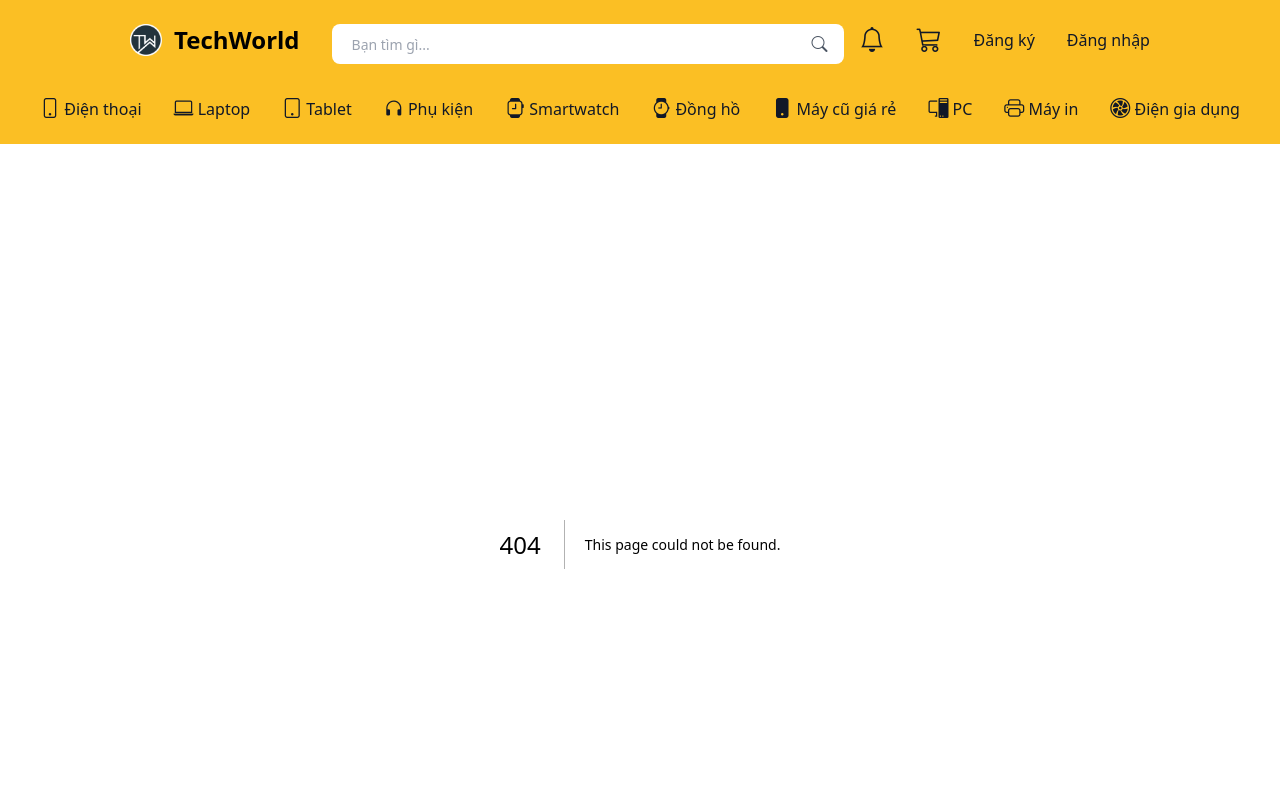
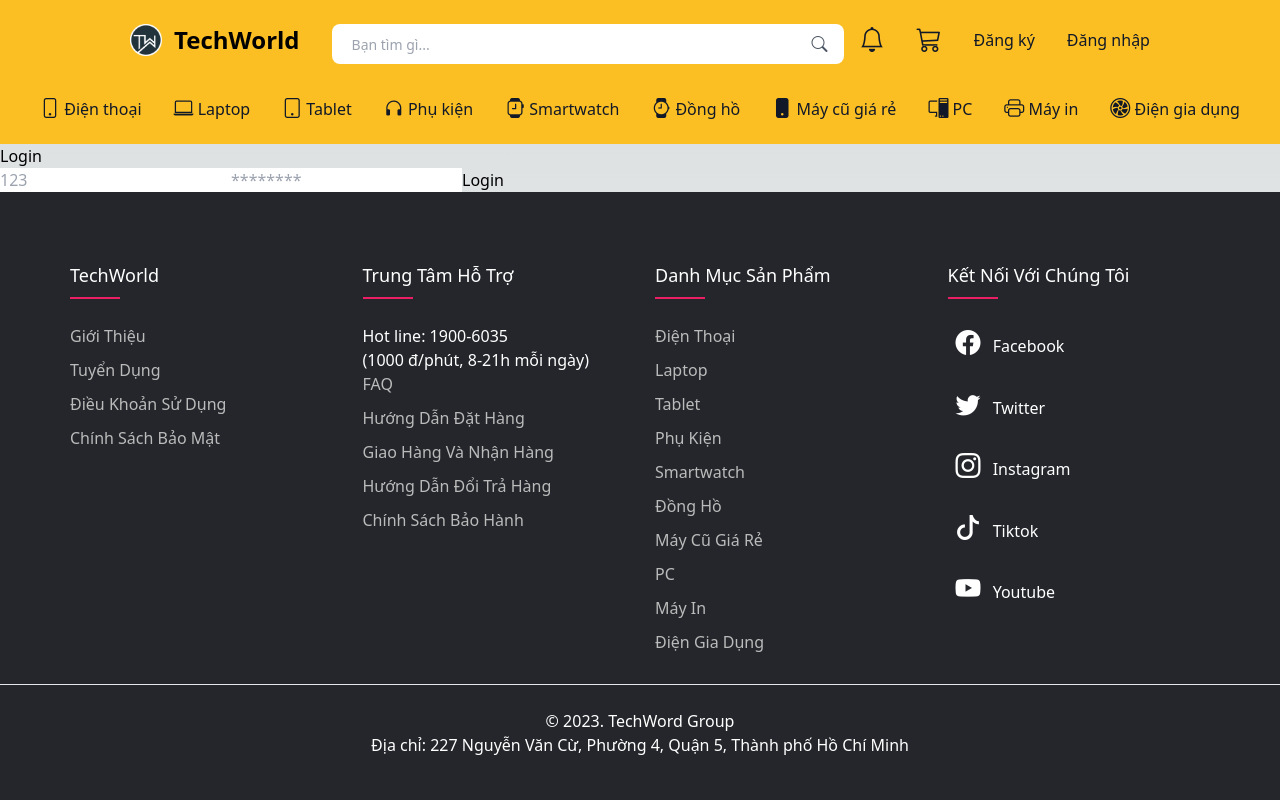
Before and after one commit to Dat-TG/TechWorld-Shopping, a Next.js app: page /auth/login in a window 1280 px wide. Before the commit this address had no page. Shown: the top 800 px of the page. Built offline with nearby package versions, Linux system fonts and the light colour scheme.

Commit message:
add next-auth

```diff
--- /dev/null
+++ b/app/api/auth/[...nextauth]/route.ts
@@ -0,0 +1,45 @@
+import NextAuth, { NextAuthOptions } from 'next-auth';
+import CredentialsProvider from 'next-auth/providers/credentials';
+
+export const authOptions: NextAuthOptions = {
+    providers: [
+        CredentialsProvider({
+            name: 'credentials',
+            credentials: {
+                phone: { label: 'phone', type: 'text' },
+                password: { label: 'password', type: 'password' },
+            },
+            async authorize(credentials) {
+                const { phone, password } = credentials as {
+                    phone: string;
+                    password: string;
+                };
+                // perform you login logic
+                // find out user from db
+                if (phone !== '1234' || password !== '1234') {
+                    throw new Error('invalid credentials');
+                }
+
+                // if everything is fine
+                return {
+                    id: '1234',
+                    name: 'John Doe',
+                    email: 'john@gmail.com',
+                    role: 'admin',
+                };
+            },
+        }),
+    ],
+    pages: {
+        signIn: '/',
+    },
+    debug: process.env.NODE_ENV === 'development',
+    session: {
+        strategy: 'jwt',
+    },
+    secret: process.env.NEXTAUTH_SECRET,
+};
+
+const handler = NextAuth(authOptions);
+
+export { handler as GET, handler as POST };
--- /dev/null
+++ b/app/auth/login/page.tsx
@@ -0,0 +1,13 @@
+import { signIn } from 'next-auth/react';
+import { siteTitle } from '../../layout';
+import { Metadata } from 'next';
+import Login from '../../../components/form/Login';
+
+export const metadata: Metadata = {
+    title: siteTitle,
+    icons: '/images/logo.png',
+};
+
+export default function Page() {
+    return <Login />;
+}
--- a/app/layout.tsx
+++ b/app/layout.tsx
@@ -3,6 +3,7 @@ import Head from 'next/head';
 import Header from '../components/header/Header';
 import Footer from '../components/footer/Footer';
 import '../styles/globals.css';
+import Provider from '../components/provider/Provider';
 
 export const siteTitle = 'TechWord - Điện thoại, Laptop, PC, Đồng hồ, Phụ kiện chính hãng';
 
@@ -13,9 +14,11 @@ export default function RootLayout({ children }: { children: React.ReactNode })
                 <link rel='icon' href='/images/logo.png' />
             </Head>
             <body suppressHydrationWarning={true}>
-                <Header />
-                <main>{children}</main>
-                <Footer />
+                <Provider>
+                    <Header />
+                    <main>{children}</main>
+                    <Footer />
+                </Provider>
             </body>
         </html>
     );
--- /dev/null
+++ b/components/form/Login.tsx
@@ -0,0 +1,38 @@
+'use client';
+import { signIn } from 'next-auth/react';
+import { FormEventHandler, useState } from 'react';
+
+export default function Login() {
+    const [userInfo, setUserInfo] = useState({ phone: '', password: '' });
+    const handleSubmit: FormEventHandler<HTMLFormElement> = async e => {
+        // validate your userinfo
+        e.preventDefault();
+
+        const res = await signIn('credentials', {
+            phone: userInfo.phone,
+            password: userInfo.password,
+        });
+
+        console.log(res);
+    };
+    return (
+        <div className='sign-in-form'>
+            <form onSubmit={handleSubmit}>
+                <h1>Login</h1>
+                <input
+                    value={userInfo.phone}
+                    onChange={({ target }) => setUserInfo({ ...userInfo, phone: target.value })}
+                    type='phone'
+                    placeholder='123'
+                />
+                <input
+                    value={userInfo.password}
+                    onChange={({ target }) => setUserInfo({ ...userInfo, password: target.value })}
+                    type='password'
+                    placeholder='********'
+                />
+                <input type='submit' value='Login' />
+            </form>
+        </div>
+    );
+}
--- /dev/null
+++ b/components/provider/Provider.tsx
@@ -0,0 +1,6 @@
+'use client';
+import { SessionProvider } from 'next-auth/react';
+
+export default function Provider({ children }: { children: React.ReactNode }) {
+    return <SessionProvider>{children}</SessionProvider>;
+}
--- a/package.json
+++ b/package.json
@@ -19,6 +19,7 @@
       "eslint-config-next": "13.4.2",
       "mongodb": "^5.5.0",
       "next": "13.4.2",
+      "next-auth": "^4.22.1",
       "react": "18.2.0",
       "react-dom": "18.2.0",
       "typescript": "5.0.4"
```
Also changed, not shown: 1 other file (tests, documents, lock files or other folders).
